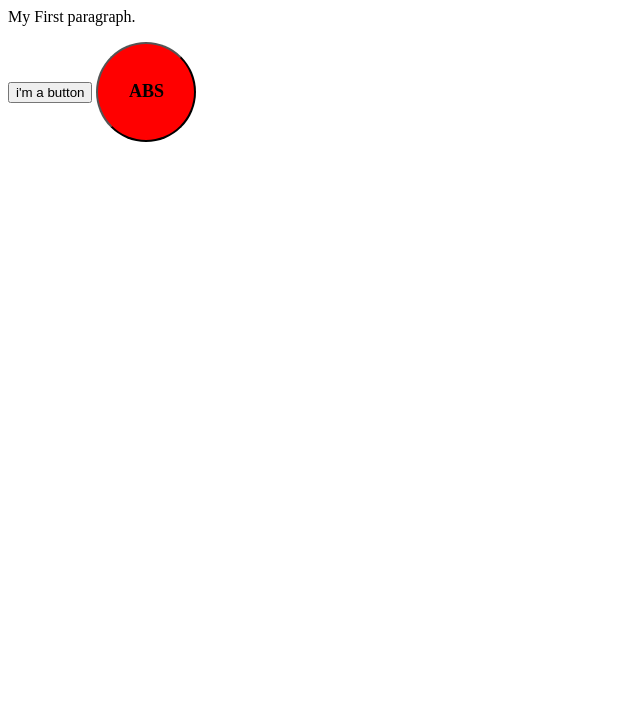
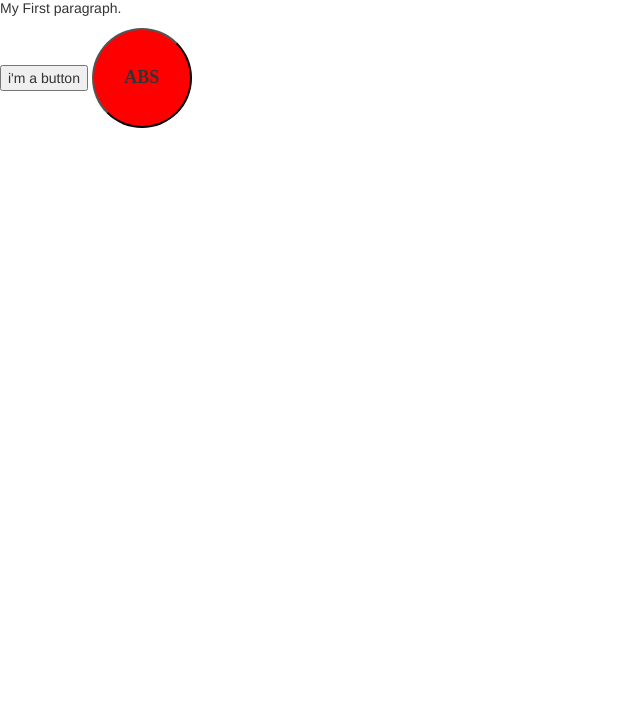
Before and after one commit to taylor12le/GWCFinalProject, a plain HTML site: page index.html in a window 1280 px wide. Shown: the part 72-800 px from the top of the page, without its empty margins (0-640 px from the left). Drawn offline with nearby package versions, Linux system fonts and the light colour scheme.

Commit message:
added head information & bootstrap css

```diff
--- a/index.html
+++ b/index.html
@@ -1,7 +1,15 @@
 <!DOCTYPE html>
 <html>
  <head>
-  <link rel="stylesheet" type="text/css" href="style.css">
+  <title></title>
+  <meta charset="UTF-8">
+  <meta name="description" content="">
+  <meta name="keywords" content="">
+  <meta name="author" content="">
+  <meta name="viewport" content="width=device-width, initial-scale=1.0">
+
+  <link rel="stylesheet" type="text/css" href="/style.css">
+  <link rel="stylesheet" href="https://cdnjs.cloudflare.com/ajax/libs/twitter-bootstrap/3.3.7/css/bootstrap.min.css" />
 </head>
 <body>
 
```
